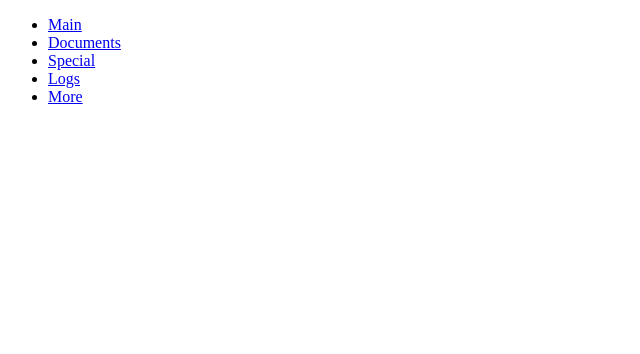
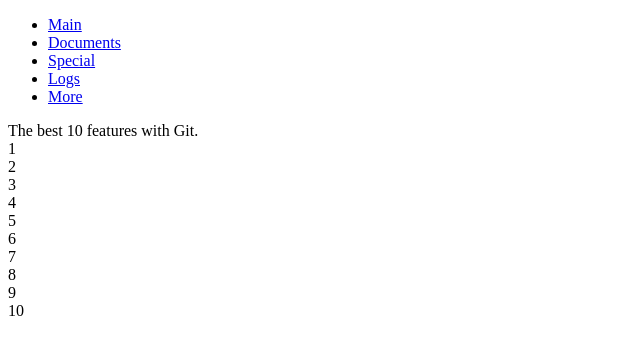
Before and after one commit to ridevel/project, a plain HTML site: page index.html in a window 1280 px wide. Shown: the whole page, without its empty margins (0-640 px from the left). Drawn offline with Linux system fonts and the light colour scheme.

Commit message:
Add <aside> to index.html

```diff
--- a/index.html
+++ b/index.html
@@ -27,5 +27,22 @@
             </ul>
         </nav>
     </header>
+    <aside class="info">
+        <div class="info_title">
+            The best 10 features with Git.
+        </div>
+        <div class="info_features_inner">
+            <div class="info_features_item">1</div>
+            <div class="info_features_item">2</div>
+            <div class="info_features_item">3</div>
+            <div class="info_features_item">4</div>
+            <div class="info_features_item">5</div>
+            <div class="info_features_item">6</div>
+            <div class="info_features_item">7</div>
+            <div class="info_features_item">8</div>
+            <div class="info_features_item">9</div>
+            <div class="info_features_item">10</div>
+        </div>
+    </aside>
 </body>
 </html>
```
